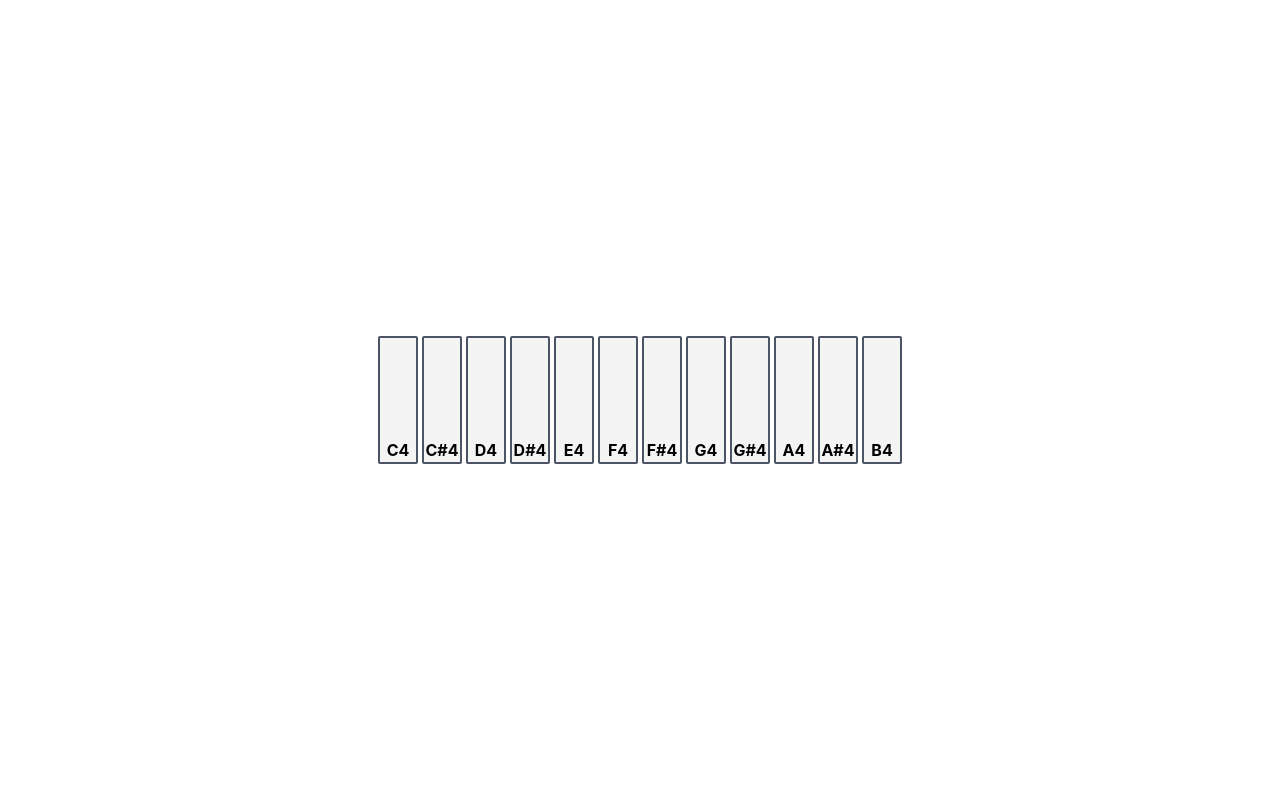
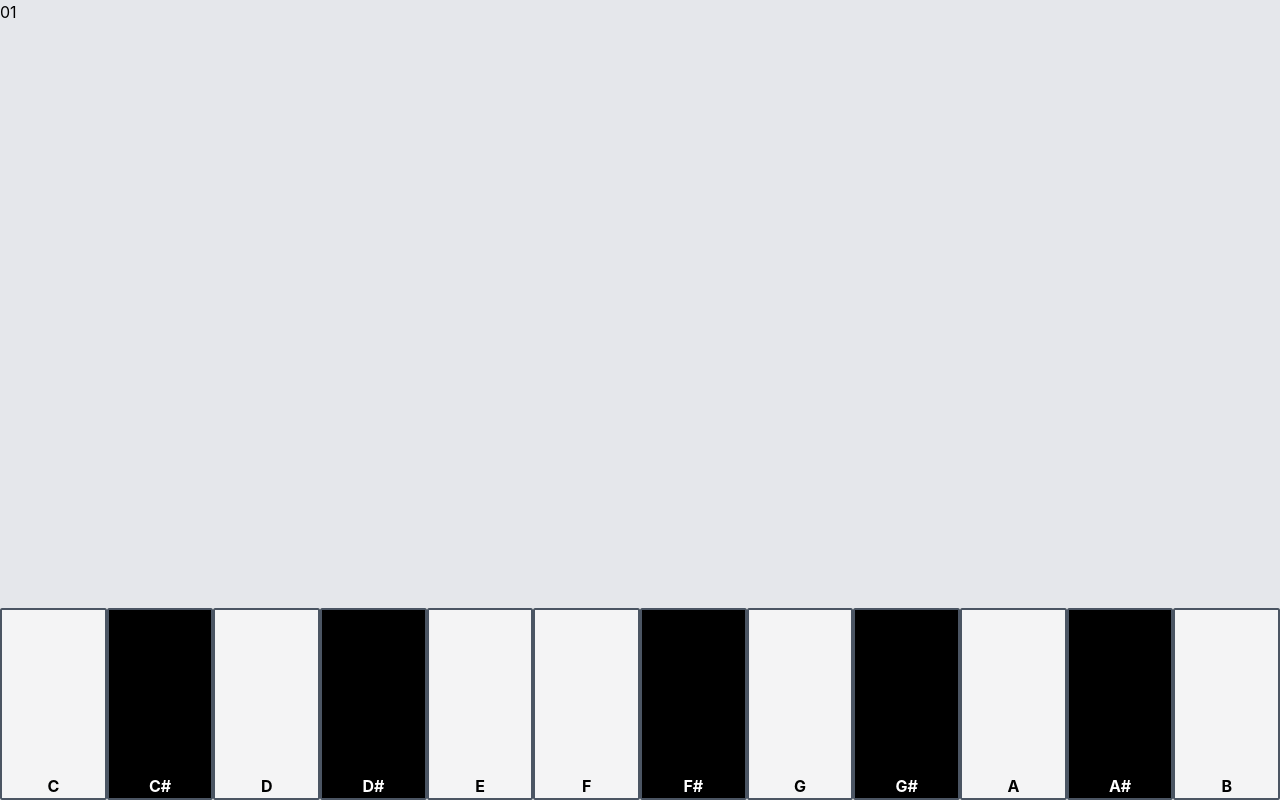
Before and after one commit to AleSua93/web-audio-synth, a Next.js app: page / in a window 1280 px wide. Built offline with nearby package versions, Linux system fonts and the light colour scheme.

Commit message:
modify layout

```diff
--- a/components/layout.tsx
+++ b/components/layout.tsx
@@ -6,7 +6,7 @@ interface LayoutProps {
 
 const Layout = ({ children }: LayoutProps) => {
   return (
-    <div className='flex h-full justify-center items-center gap-1'>
+    <div className='flex h-full'>
         <Head>
           <title>Audio Playground</title>
           <meta name="viewport" content="initial-scale=1.0, width=device-width" />
--- a/components/piano-key.tsx
+++ b/components/piano-key.tsx
@@ -1,14 +1,14 @@
 import React, { useCallback, useEffect, useRef, useState } from "react"
-import Oscillator from "../helpers/oscillator"
+import Note from "../models/note"
+import Oscillator from "../models/oscillator"
 
 interface PianoKeyProps {
   audioContext: AudioContext
-  frequency: number
-  note: string
+  note: Note
 }
 
-const PianoKey = ({ audioContext, frequency, note }: PianoKeyProps) => {
-  const [oscillator, setOscillator] = useState(new Oscillator(audioContext, frequency))
+const PianoKey = ({ audioContext, note }: PianoKeyProps) => {
+  const [oscillator, _setOscillator] = useState(new Oscillator(audioContext, note.frequency))
 
   const play = useCallback(
     () => {
@@ -27,11 +27,23 @@ const PianoKey = ({ audioContext, frequency, note }: PianoKeyProps) => {
   return (
     <button
       type="button"
-      className="flex rounded-sm border-2 border-gray-600 bg-zinc-100 h-32 w-10 items-end justify-center hover:bg-red-300"
+      className={`
+        flex
+        items-end
+        justify-center
+        h-48
+        w-full
+        rounded-sm
+        border-2
+        border-gray-600
+        ${note.keyType === 'black' ? 'bg-black' : 'bg-zinc-100' }
+        ${note.keyType === 'black' ? 'text-white' : '' }
+        hover:bg-red-400
+      `}
       onMouseEnter={play}
       onMouseLeave={stop}
     >
-      <span className="font-bold">{note}</span>
+      <span className="font-bold">{note.name}</span>
     </button>
   )
 }
--- a/components/piano-roll.tsx
+++ b/components/piano-roll.tsx
@@ -1,24 +1,23 @@
 import React, { useState } from "react"
-import NoteFrequencies from "../constants/note-frequencies";
+import Notes from "../constants/notes";
+import Note from "../models/note";
 import PianoKey from "./piano-key";
 
 const PianoRoll = () => {
   const [audioContext, _setAudioContext] = useState(new AudioContext())
 
   return (
-    <>
-      {Object.keys(NoteFrequencies).map((note) => {
+    <div className="flex w-full">
+      {Notes.map((n: Note) => {
         return (
           <PianoKey
             audioContext={audioContext}
-            frequency={NoteFrequencies[note]}
-            key={note}
-            note={note}
+            key={n.name}
+            note={n}
           />
         )
       })}
-
-    </>
+    </div>
   )
 }
 
--- a/constants/note-frequencies.ts
+++ /dev/null
@@ -1,16 +0,0 @@
-const NoteFrequencies: { [key: string]: number } = {
-  'C4': 261.63,
-  'C#4': 277.18,
-  'D4': 293.66,
-  'D#4': 311.13,
-  'E4': 329.63,
-  'F4': 349.23,
-  'F#4': 369.99,
-  'G4': 392.00,
-  'G#4': 415.30,
-  'A4': 440.00,
-  'A#4': 466.16,
-  'B4': 493.88,
-}
-
-export default NoteFrequencies
--- /dev/null
+++ b/constants/notes.ts
@@ -0,0 +1,18 @@
+import Note from "../models/note"
+
+const Notes: Note[] = [
+  { frequency: 261.63, name: 'C', keyType: 'white' },
+  { frequency: 277.18, name: 'C#', keyType: 'black' },
+  { frequency: 293.66, name: 'D', keyType: 'white' },
+  { frequency: 311.13, name: 'D#', keyType: 'black' },
+  { frequency: 329.63, name: 'E', keyType: 'white' },
+  { frequency: 349.23, name: 'F', keyType: 'white' },
+  { frequency: 369.99, name: 'F#', keyType: 'black' },
+  { frequency: 392.00, name: 'G', keyType: 'white' },
+  { frequency: 415.30, name: 'G#', keyType: 'black' },
+  { frequency: 440.00, name: 'A', keyType: 'white' },
+  { frequency: 466.16, name: 'A#', keyType: 'black' },
+  { frequency: 493.88, name: 'B', keyType: 'white' },
+]
+
+export default Notes
--- /dev/null
+++ b/models/note.ts
@@ -0,0 +1,5 @@
+export default interface Note {
+  frequency: number,
+  name: string,
+  keyType: 'black' | 'white'
+}
--- a/helpers/oscillator.ts
+++ b/models/oscillator.ts
@@ -1,6 +1,6 @@
 export default class Oscillator {
-  initialGain: number = 1
-  delta: number = 0.01 // In seconds
+  initialGain: number = 0.75
+  delta: number = 0.001 // In seconds
 
   oscillatorNode: OscillatorNode
   gainNode: GainNode
--- a/pages/index.tsx
+++ b/pages/index.tsx
@@ -10,7 +10,10 @@ const PianoRollWithNoSSR = dynamic(
 const Home: NextPage = () => {
   return (
     <Layout>
-      <PianoRollWithNoSSR />
+      <div className="flex flex-col flex-grow justify-between">
+        <div className='bg-gray-200 h-full'>01</div>
+        <PianoRollWithNoSSR />
+      </div>
     </Layout>
   )
 }
```
